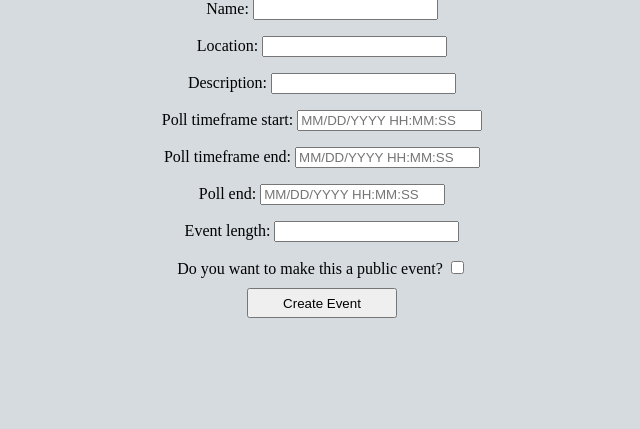
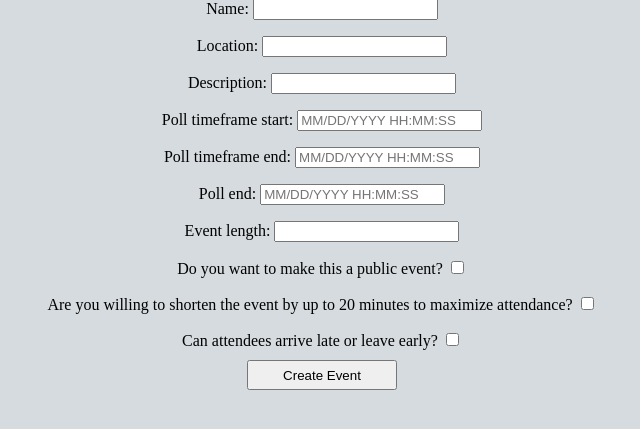
Before and after one commit to streddy/scheduleUs, a Django app: page /create_event/ in a window 1280 px wide. Shown: the part 82-511 px from the top of the page, without its empty margins (318-958 px from the left). Run offline with Django 3.2, Linux system fonts and the light colour scheme.

Commit message:
include event fields for time optimization

```diff
--- a/scheduleUs/forms.py
+++ b/scheduleUs/forms.py
@@ -19,7 +19,9 @@ class EventCreationForm(forms.ModelForm):
 
     class Meta:
         model = Event
-        fields = ('name', 'location', 'description', 'poll_timeframe_start', 'poll_timeframe_end', 'poll_end', 'event_length', 'is_public')
+        fields = ('name', 'location', 'description', 'poll_timeframe_start', 'poll_timeframe_end', 'poll_end', 'event_length', 'is_public', 'allow_flex', 'on_time_attendees')
         labels = {
-            "is_public": "Do you want to make this a public event?"
+            "is_public": "Do you want to make this a public event?",
+            "allow_flex": "Are you willing to shorten the event by up to 20 minutes to maximize attendance?",
+            "on_time_attendees": "Can attendees arrive late or leave early?"
         }
--- a/scheduleUs/models.py
+++ b/scheduleUs/models.py
@@ -12,6 +12,9 @@ class Event(models.Model):
     poll_timeframe_end = models.DateTimeField('end of poll timeframe')
     poll_end = models.DateTimeField('poll closing time')
     event_length = models.DurationField()
+    allow_flex = models.BooleanField(default=False)
+    on_time_attendees = models.BooleanField(default=False)
+
     def __str__ (self):
         return self.name
 
--- a/scheduleUs/views.py
+++ b/scheduleUs/views.py
@@ -84,5 +84,5 @@ class EventDelete(DeleteView):
 class EventUpdate(UpdateView):
     model = Event
     template_name = 'event_update_form.html'
-    fields = ('name', 'location', 'description', 'poll_timeframe_start', 'poll_timeframe_end', 'poll_end', 'event_length', 'is_public')
+    fields = ('name', 'location', 'description', 'poll_timeframe_start', 'poll_timeframe_end', 'poll_end', 'event_length', 'is_public', 'allow_flex', 'on_time_attendees')
     success_url = reverse_lazy('dashboard')
```
Also changed, not shown: templates/event_page.html (+8 -0 lines).
